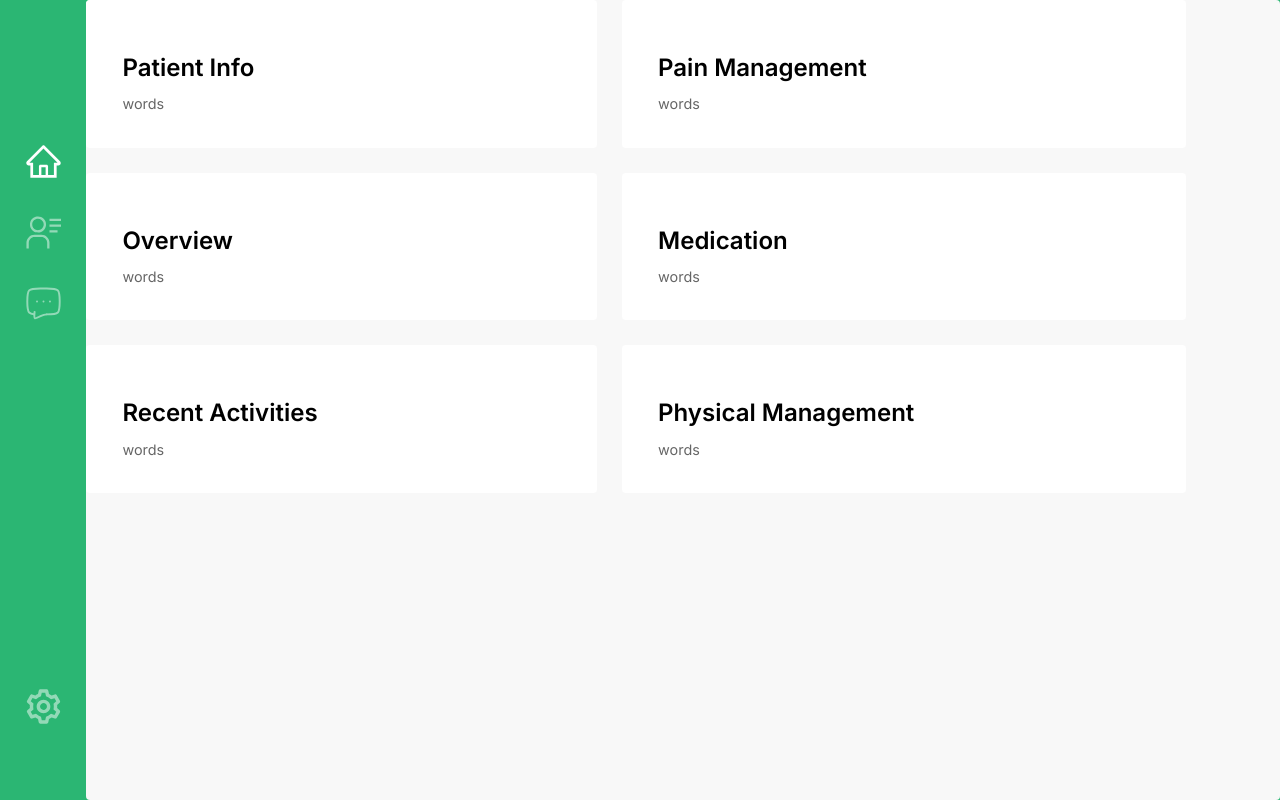
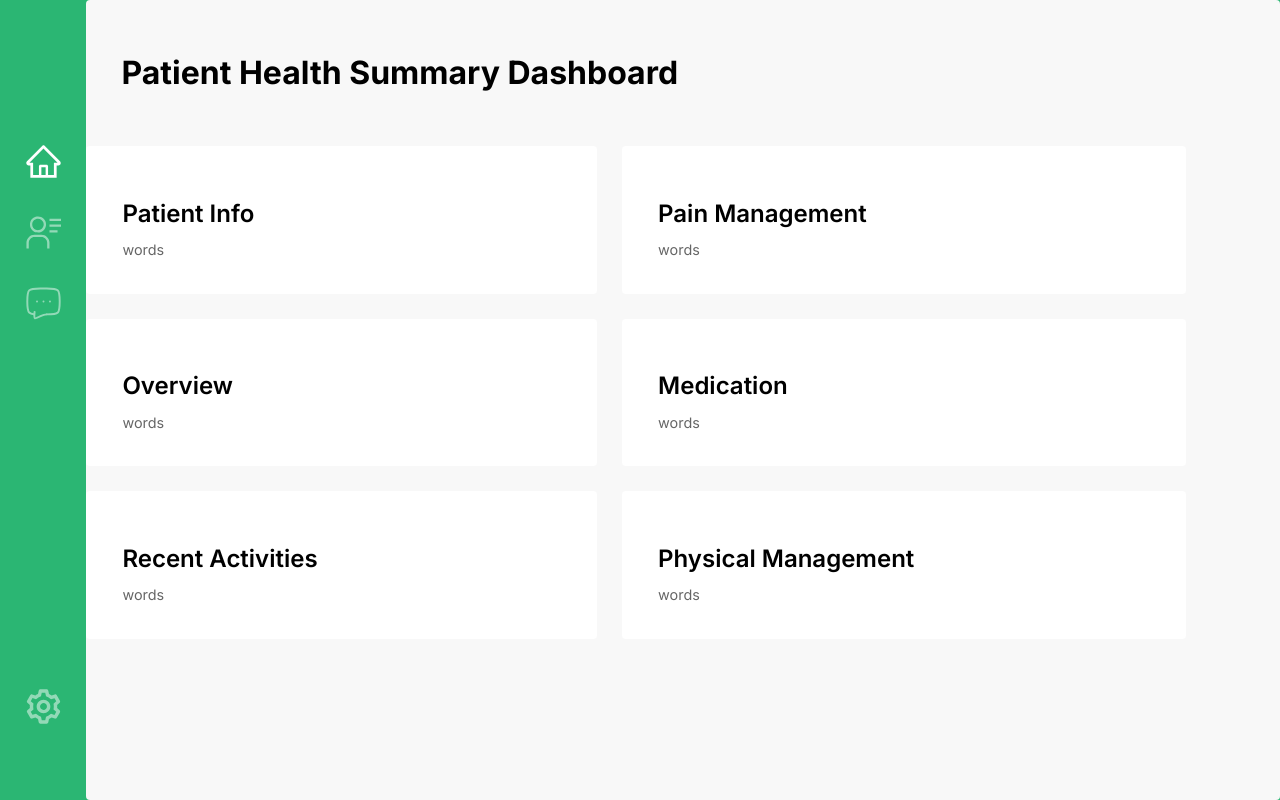
Before and after one commit to tim-tersigni/nerveli-dashboard-prototype, a Next.js app: page / in a window 1280 px wide. Built offline with nearby package versions, Linux system fonts and the light colour scheme.

Commit message:
Add content header and style

```diff
--- a/components/card.module.css
+++ b/components/card.module.css
@@ -14,7 +14,6 @@
 .card h2 {
   font-weight: 600;
   margin-bottom: 0.7rem;
-  font-family: "Inter", sans-serif;
 }
 
 .card p {
@@ -24,7 +23,6 @@
   line-height: 1.5;
   max-width: 30ch;
   word-wrap: break-word;
-  font-family: "Inter", sans-serif;
 }
 
 /* Enable hover only on non-touch devices */
--- a/pages/index.tsx
+++ b/pages/index.tsx
@@ -31,6 +31,9 @@ export default function Home() {
             ]}
           />
         <div className={styles.mainContainer}>
+          <div className={styles.sectionHeader}>
+            <h1>Patient Health Summary Dashboard</h1>
+          </div>
           <div className={styles.grid}>
             <Card title="Patient Info" body="words">
               {" "}
--- a/styles/globals.css
+++ b/styles/globals.css
@@ -14,6 +14,7 @@
 }
 
 body {
+  font-family: "Inter", sans-serif;
   margin: 0px;
 }
 
@@ -26,3 +27,8 @@ button {
 	font: inherit;
   cursor:pointer;
 }
+
+h1 {
+  font-weight: 700;
+  padding: 2rem 2.2rem;
+}
```
Also changed, not shown: styles/Home.module.css (line endings or trailing spaces). Lines whose indentation alone changed are shown as unchanged.
